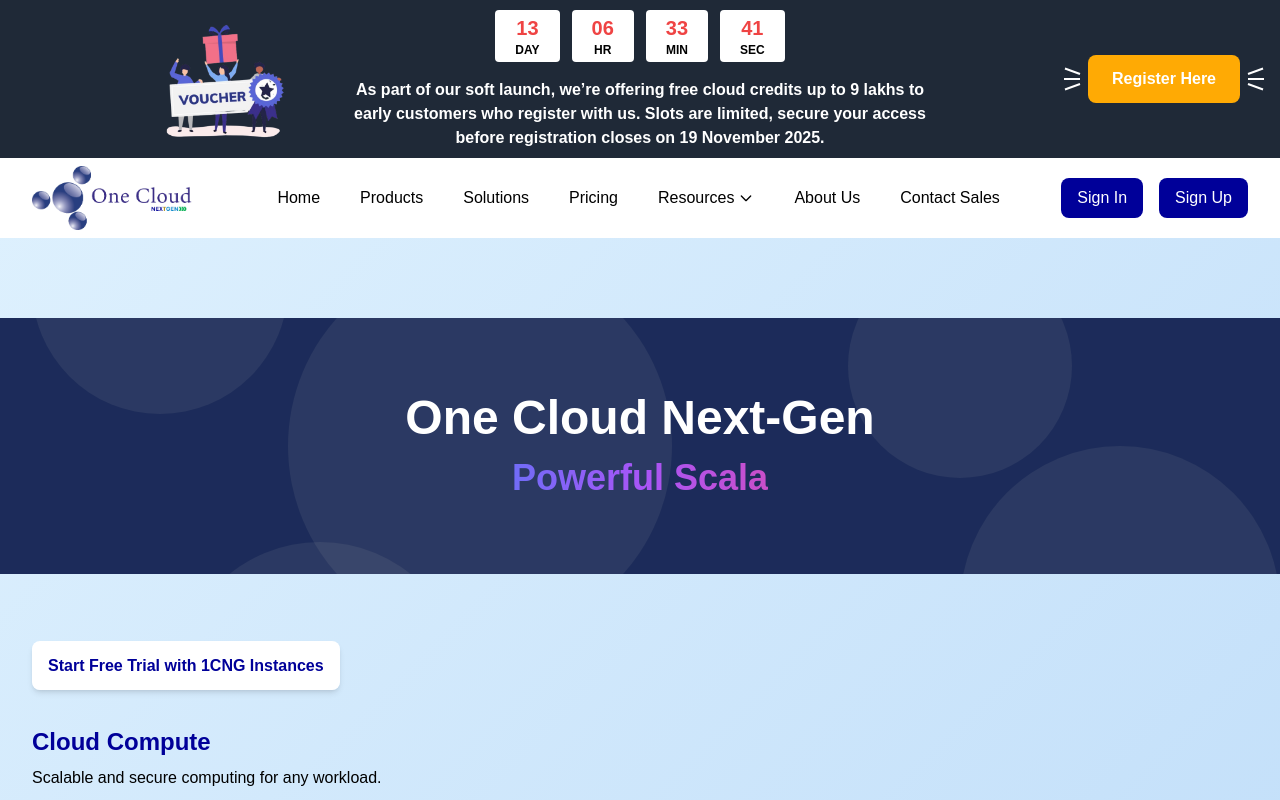
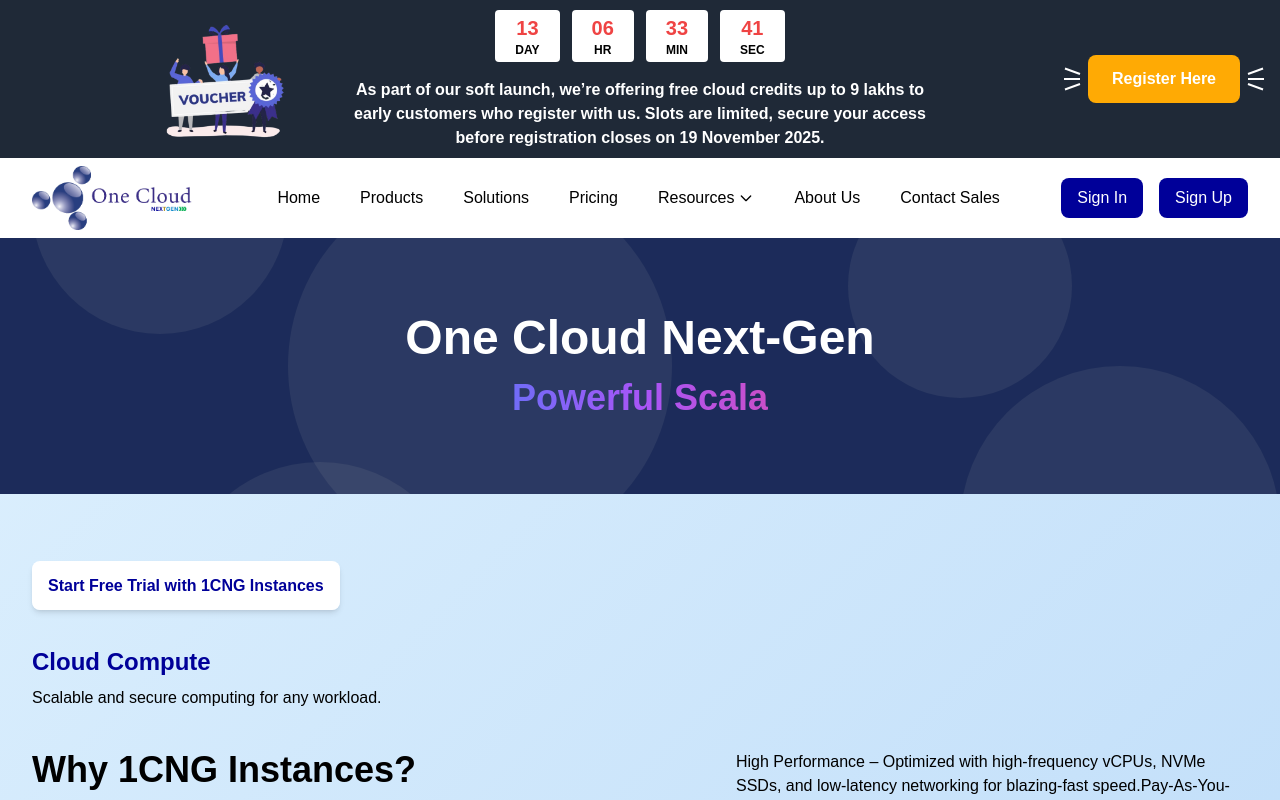
Before and after one commit to ayezinhtun/1CNGUI, a React (Vite) app: page /cloudcompute in a window 1280 px wide. Shown: the top 800 px of the page. Built offline with nearby package versions, Linux system fonts and the light colour scheme.

Commit message:
update in hero

```diff
--- a/src/components/HeroSection.jsx
+++ b/src/components/HeroSection.jsx
@@ -47,7 +47,7 @@ const HeroSession = () => {
   }, [index, isDeleting, text]);
 
   return (
-    <div className="flex items-center justify-center lg:h-screen hero-bg pb-16 lg:pb-0 pt-0 md:pt-10 px-4 sm:px-6 lg:px-8">
+    <div className="flex items-center justify-center hero-bg pb-16 lg:pb-0 pt-0 md:pt-10 px-4 sm:px-6 lg:px-8">
       {/* Background clouds */}
       <div className="clouds"></div>
 
--- a/src/pages/CloudCompute.jsx
+++ b/src/pages/CloudCompute.jsx
@@ -46,7 +46,7 @@ export default function CloudCompute() {
   }, [index, isDeleting, text]);
 
   return (
-    <div className="min-h-screen pt-20">
+    <div className="min-h-screen">
       {/* Page Header */}
       <div
         className="relative h-64 text-center flex flex-col justify-center items-center py-10 md:py-14"
```
